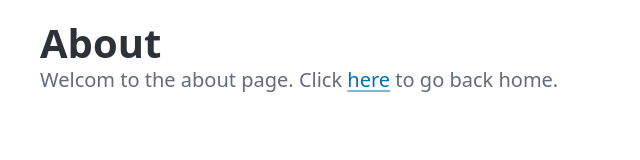
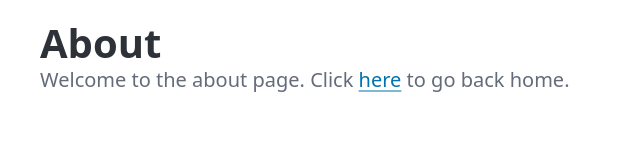
Before and after one commit to scottyeager/website-demo, a plain HTML site: page about.html in a window 1280 px wide. Shown: the full height of the page, 0-640 px from the left. Drawn offline with nearby package versions, Linux system fonts and the light colour scheme.

Commit message:
Update about.html

```diff
--- a/about.html
+++ b/about.html
@@ -19,7 +19,7 @@
     <header class="container">
       <hgroup>
         <h1>About</h1>
-        <p>Welcom to the about page. Click <a href="index.html">here</a> to go back home.</p>
+        <p>Welcome to the about page. Click <a href="index.html">here</a> to go back home.</p>
       </hgroup>
   </body>
 </html>
```
